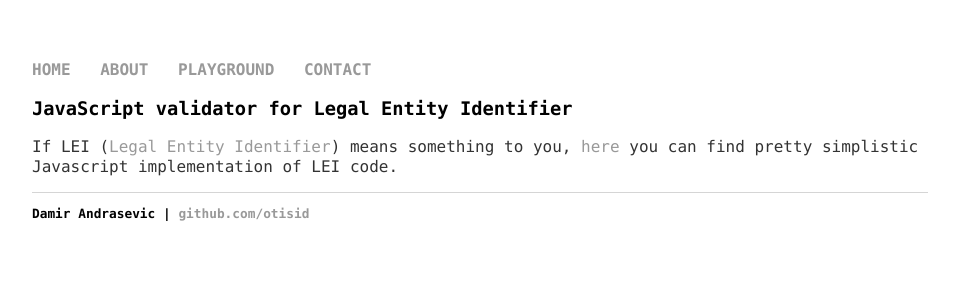
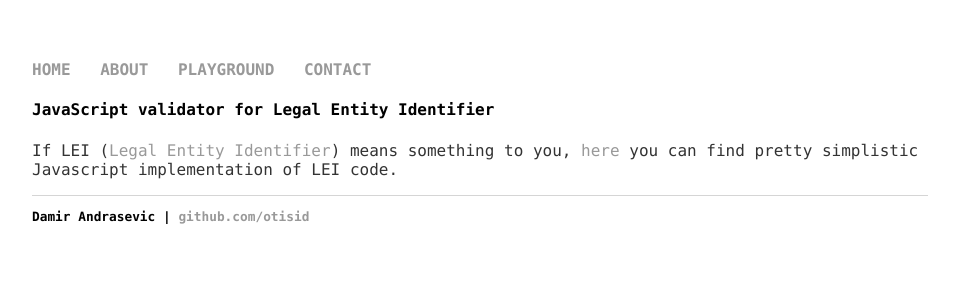
Before and after one commit to otisid/otisid.github.io, a Jekyll site: the page built from playground/index.html, in a window 1280 px wide. Shown: the top 300 px of the page, without its empty margins (160-1119 px from the left). Built offline with Jekyll 4.4.1, drawn with Linux system fonts in a browser that asks for light colours.

Commit message:
Header level adjustment.

```diff
--- a/playground/index.html
+++ b/playground/index.html
@@ -2,5 +2,5 @@
 layout: default
 title: playground
 ---
-<h3>JavaScript validator for Legal Entity Identifier</h3>
+<h4>JavaScript validator for Legal Entity Identifier</h4>
 <p>If LEI (<a href="https://www.gleif.org/en/lei-focus/what-is-an-lei">Legal Entity Identifier</a>) means something to you, <a href="https://github.com/otisid/lei-js-validator">here</a> you can find pretty simplistic Javascript implementation of LEI code.</p>
```
